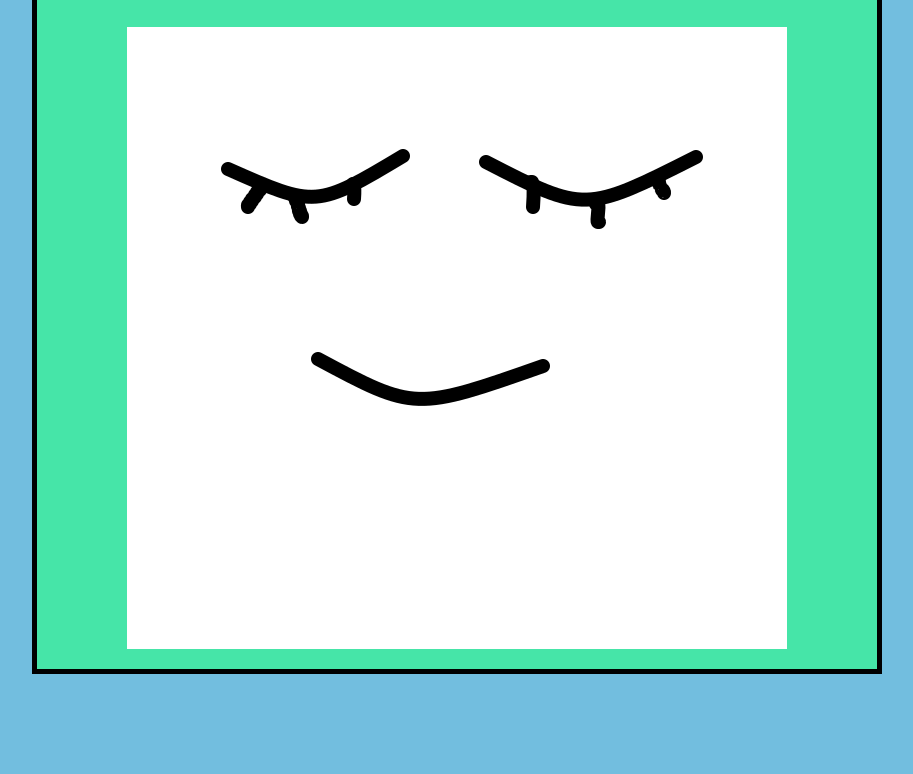
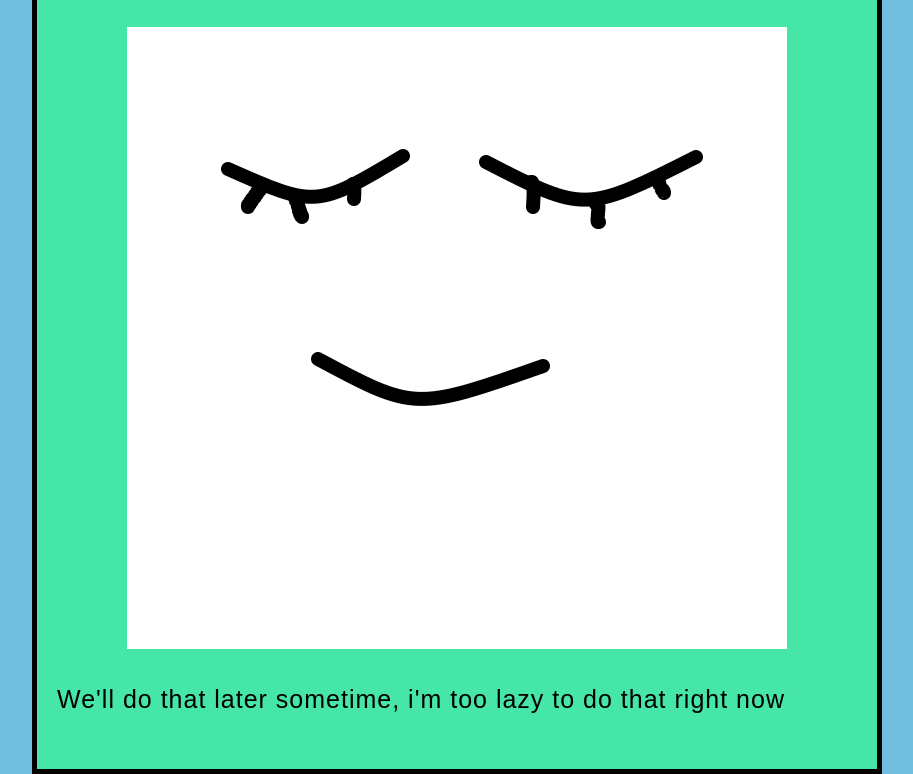
Before and after one commit to buterly/simplenicesite, a plain HTML site: page index.html in a window 1280 px wide. Shown: the part 400-1174 px from the top of the page, without its empty margins (183-1096 px from the left). Before the commit the page ends 1074 px from the top, so only its background shows below. Drawn offline with Linux system fonts and the light colour scheme; a web font is replaced by a local one.

Commit message:
updated a bit

```diff
--- a/index.html
+++ b/index.html
@@ -25,5 +25,8 @@
         <li>Manipulating everything</li>
     </ul>
     <img src="pfp.png" srcset="">
+
+    <p>We'll do that later sometime, i'm too lazy to do that right now</p>
+
 </body>
 </html>
```
